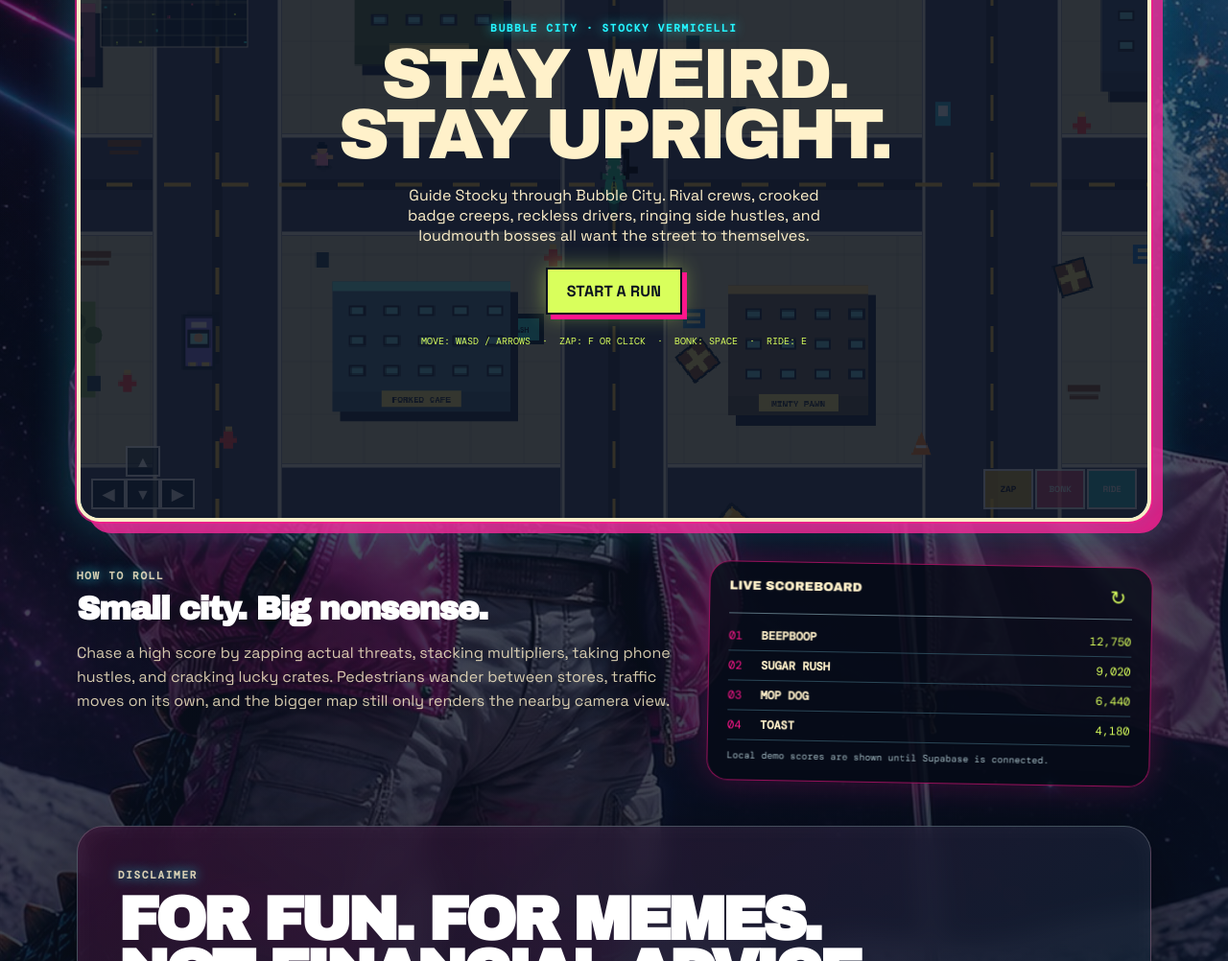
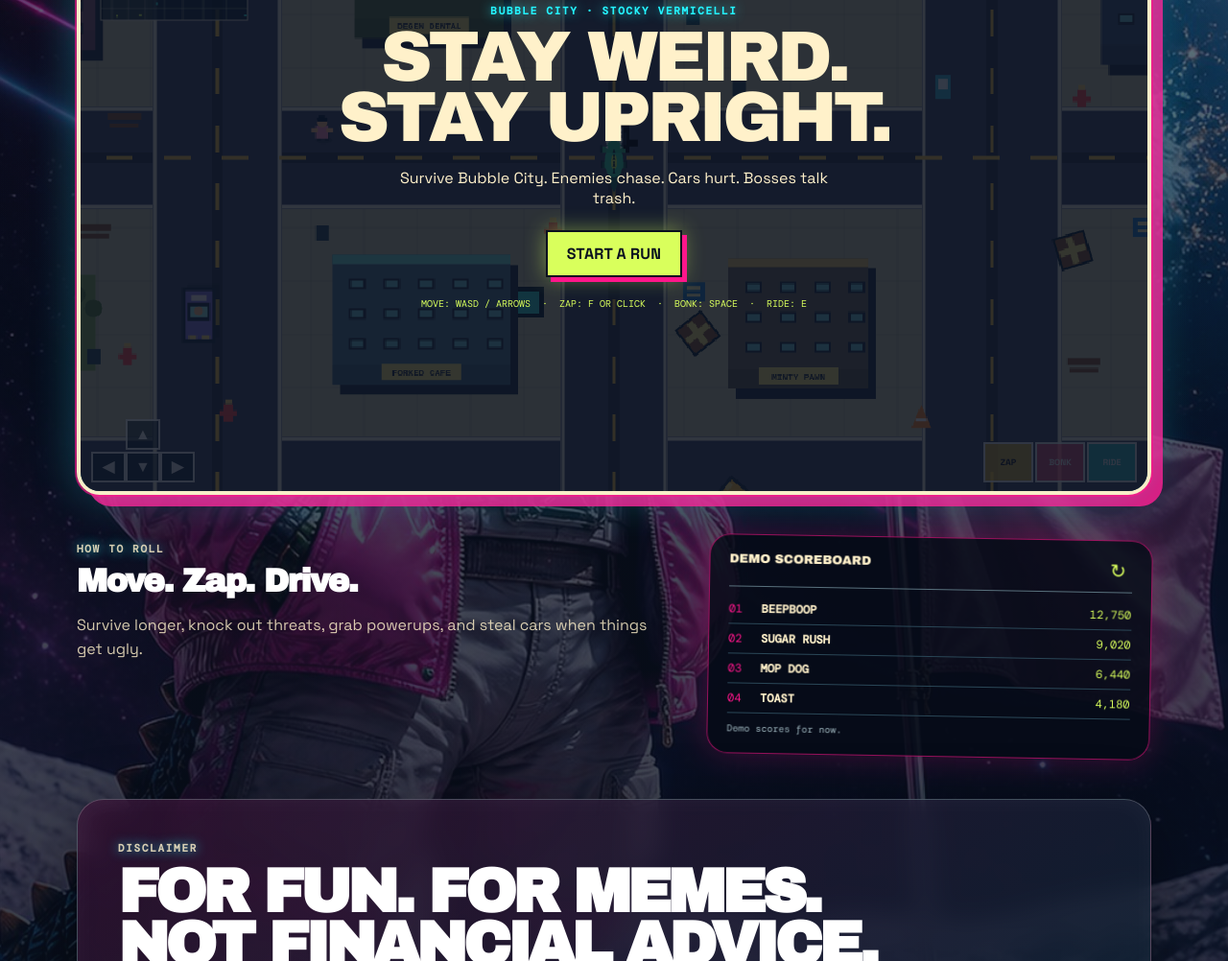
Before and after one commit to robinstrategies/neon-mutt-run, a plain HTML site: page index.html in a window 1280 px wide. Shown: the part 2190-3192 px from the top of the page at 96% size. Drawn offline with nearby package versions, Linux system fonts and the light colour scheme.

Commit message:
Simplify game copy and scoreboard status

```diff
--- a/game.js
+++ b/game.js
@@ -1,5 +1,5 @@
 (() => {
-  window.NMR_BUILD = '20260829-neondividers1';
+  window.NMR_BUILD = '20260829-simplecopy1';
   const canvas = document.querySelector('#game');
   if (!canvas.hasAttribute('tabindex')) canvas.tabIndex = 0;
   const ctx = canvas.getContext('2d');
@@ -126,6 +126,7 @@
     over: $('#gameOver'),
     result: $('#resultLine'),
     name: $('#playerName'),
+    boardTitle: $('#boardTitle'),
     board: $('#leaderboard'),
     note: $('#boardNote')
   };
@@ -2240,8 +2241,9 @@
   }
 
   function renderBoard(rows, remote = false) {
+    if (ui.boardTitle) ui.boardTitle.textContent = remote ? 'GLOBAL SCOREBOARD' : 'DEMO SCOREBOARD';
     ui.board.innerHTML = rows.slice(0, 5).map((s, i) => `<li><span class="rank">${String(i + 1).padStart(2, '0')}</span><b>${safe(s.name || 'RASCAL')}</b><em>${Number(s.score).toLocaleString()}</em></li>`).join('');
-    ui.note.textContent = remote ? 'Global scores · point total blends time alive, knockouts, and bonus points.' : 'Local demo scores are shown until Supabase is connected.';
+    ui.note.textContent = remote ? 'Global scores are live.' : 'Demo scores for now.';
   }
 
   function safe(s) {
@@ -2260,7 +2262,7 @@
       renderBoard(await r.json(), true);
     } catch {
       renderBoard(demoScores);
-      ui.note.textContent = 'Could not reach the live board. Showing demo scores.';
+      ui.note.textContent = 'Live board offline. Demo scores shown.';
     }
   }
 
@@ -2314,9 +2316,9 @@
   renderBoard(demoScores);
   reset();
   draw();
-  window.NMR_BOTTOM_REACHED = '20260829-neondividers1';
-  document.documentElement.dataset.nmrBuild = '20260829-neondividers1';
-  document.documentElement.dataset.nmrBottomReached = '20260829-neondividers1';
+  window.NMR_BOTTOM_REACHED = '20260829-simplecopy1';
+  document.documentElement.dataset.nmrBuild = '20260829-simplecopy1';
+  document.documentElement.dataset.nmrBottomReached = '20260829-simplecopy1';
   if (params.has('selftest')) {
     publishSelfTest({
       passed: 0,
--- a/index.html
+++ b/index.html
@@ -5,7 +5,7 @@
     <meta name="viewport" content="width=device-width, initial-scale=1.0" />
     <meta name="description" content="Grand Stock Auto — a free parody memecoin landing page and top-down browser mini game." />
     <title>Grand Stock Auto | GSA / TTWO</title>
-    <link rel="stylesheet" href="style.css?v=20260829-neondividers1" />
+    <link rel="stylesheet" href="style.css?v=20260829-simplecopy1" />
   </head>
   <body>
     <main class="site" id="top">
@@ -59,7 +59,7 @@
           <div class="section-heading">
             <p class="eyebrow">FREE MINI GAME · LEADERBOARD READY</p>
             <h2>Stocky Gator Sim</h2>
-            <p>Survive Bubble City, zap rival creeps, dodge crooked-badge villains, hijack silly cars, and post your run score when the global board is connected.</p>
+            <p>Move. Zap threats. Grab cars. Stay alive.</p>
           </div>
 
           <section class="game-frame" aria-label="Stocky Gator Sim playable game">
@@ -80,7 +80,7 @@
             <div id="startScreen" class="overlay">
               <p class="eyebrow">BUBBLE CITY · STOCKY VERMICELLI</p>
               <h1>STAY WEIRD.<br />STAY UPRIGHT.</h1>
-              <p>Guide Stocky through Bubble City. Rival crews, crooked badge creeps, reckless drivers, ringing side hustles, and loudmouth bosses all want the street to themselves.</p>
+              <p>Survive Bubble City. Enemies chase. Cars hurt. Bosses talk trash.</p>
               <button id="startButton" class="primary">START A RUN</button>
               <p class="keys">MOVE: WASD / ARROWS &nbsp;·&nbsp; ZAP: F OR CLICK &nbsp;·&nbsp; BONK: SPACE &nbsp;·&nbsp; RIDE: E</p>
             </div>
@@ -97,13 +97,13 @@
           <section class="bottom-row">
             <article class="howto">
               <p class="eyebrow">HOW TO ROLL</p>
-              <h2>Small city. Big nonsense.</h2>
-              <p>Chase a high score by zapping actual threats, stacking multipliers, taking phone hustles, and cracking lucky crates. Pedestrians wander between stores, traffic moves on its own, and the bigger map still only renders the nearby camera view.</p>
+              <h2>Move. Zap. Drive.</h2>
+              <p>Survive longer, knock out threats, grab powerups, and steal cars when things get ugly.</p>
             </article>
             <aside class="board">
-              <div class="board-title"><span>LIVE SCOREBOARD</span><button id="refreshBoard" aria-label="Refresh scoreboard">↻</button></div>
+              <div class="board-title"><span id="boardTitle">DEMO SCOREBOARD</span><button id="refreshBoard" aria-label="Refresh scoreboard">↻</button></div>
               <ol id="leaderboard"><li><span class="rank">01</span><b>LOADING...</b><em>—</em></li></ol>
-              <p class="board-note" id="boardNote">Local demo scores are shown until Supabase is connected.</p>
+              <p class="board-note" id="boardNote">Demo scores for now.</p>
             </aside>
           </section>
         </section>
@@ -119,6 +119,6 @@
 
     <dialog id="helpDialog"><button id="closeHelp" aria-label="Close help">×</button><p class="eyebrow">BUBBLE CITY GUIDE</p><h2>How Stocky stays upright</h2><p>Keep moving and use <b>F</b> to fire. Keyboard and touch shots auto-lean toward nearby threats; mouse and taps aim at the spot you pick. Press <b>E</b> near ringing phones for side hustles or near garages while driving to cool the heat.</p></dialog>
     <script src="supabase-config.js"></script>
-    <script src="game.js?v=20260829-neondividers1"></script>
+    <script src="game.js?v=20260829-simplecopy1"></script>
   </body>
 </html>
```
Also changed, not shown: README.md.
